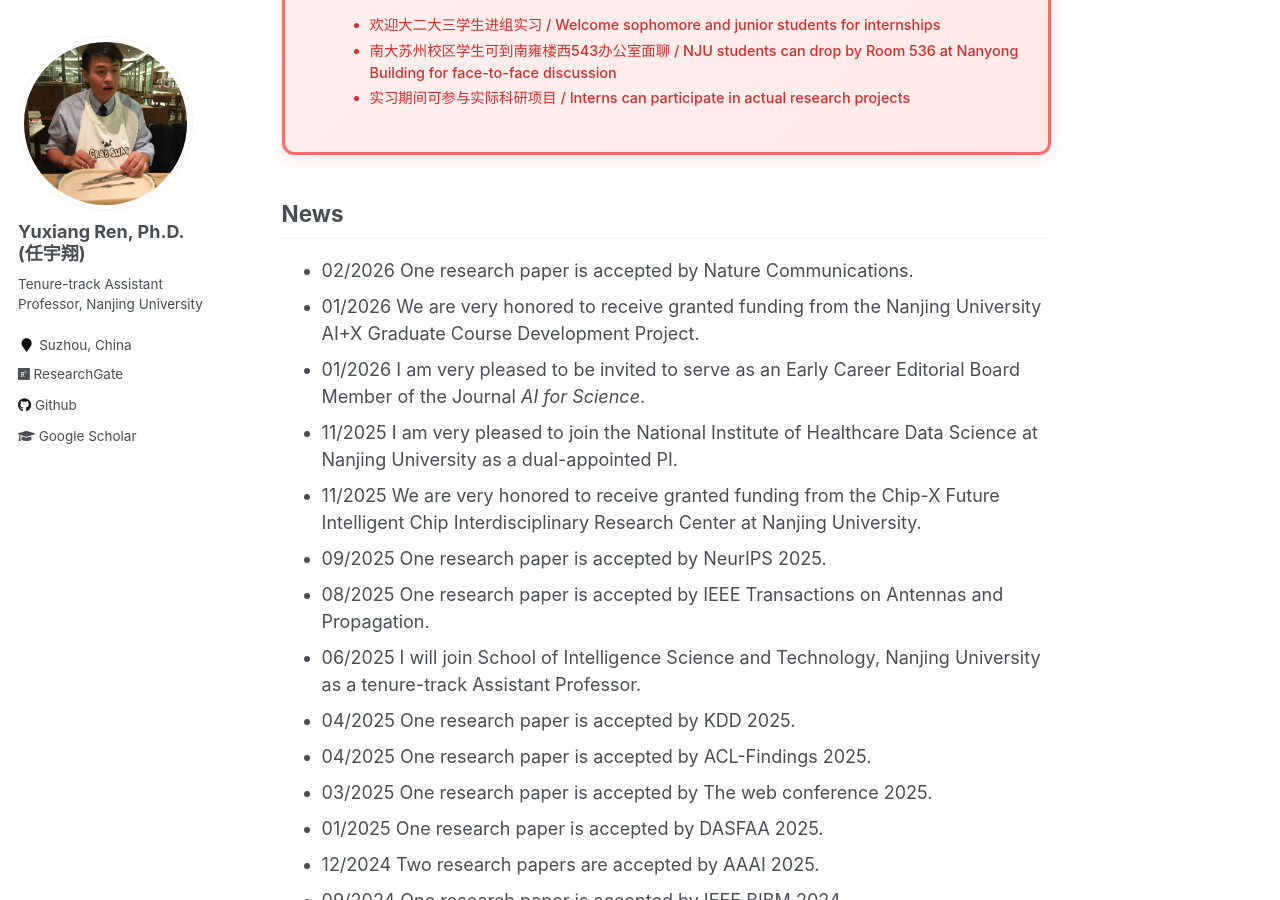
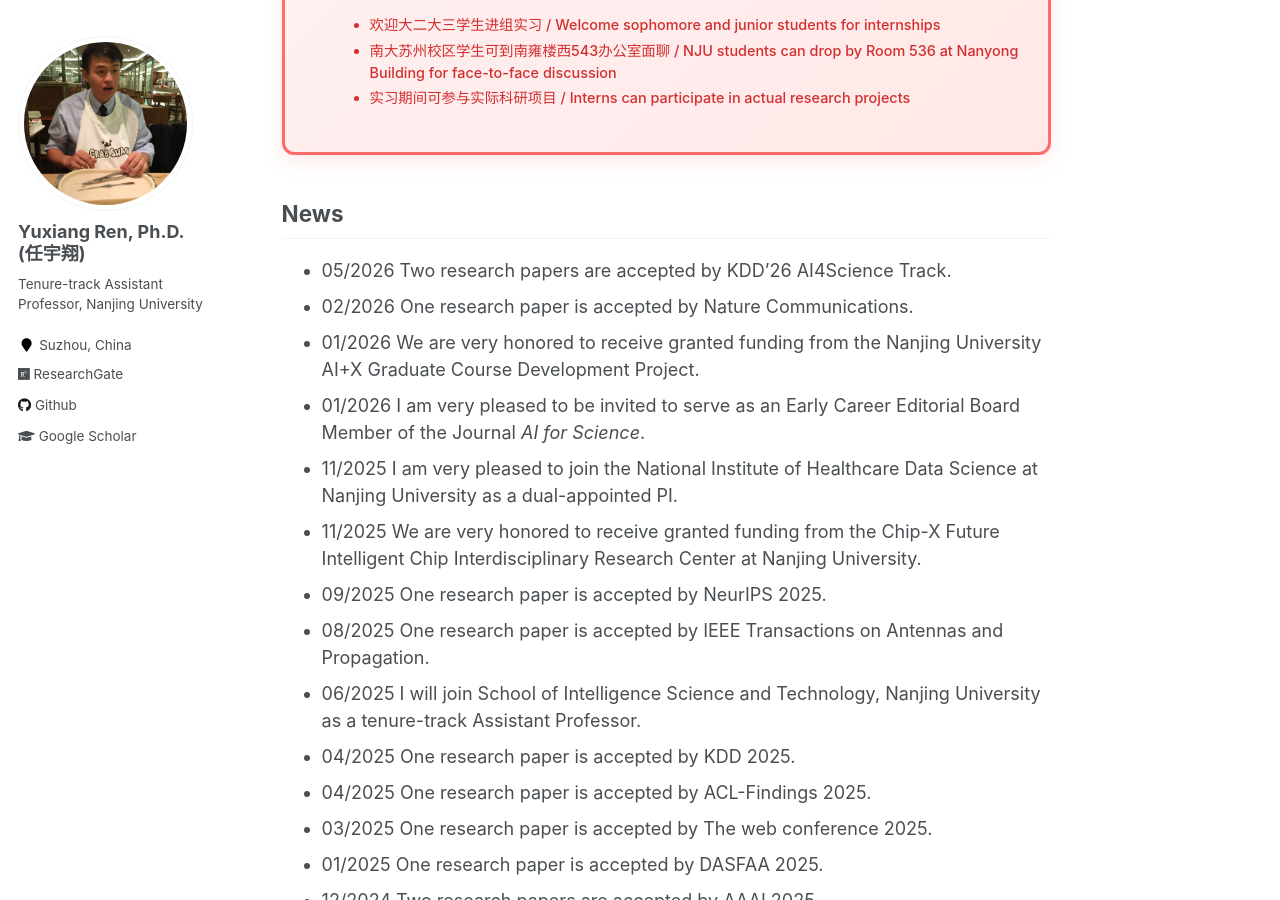
Before and after one commit to YuxiangRen/YuxiangRen.github.io, a Jekyll site: the page built from _pages/about.md, in a window 1280 px wide and 900 px high, scrolled down 1387 px. Built offline with Jekyll 4.4.1, drawn with Linux system fonts in a browser that asks for light colours.

Commit message:
2026-05-19

```diff
--- a/_pages/about.md
+++ b/_pages/about.md
@@ -62,6 +62,7 @@ My research interests primarily focus on AI4Science, Smart Grid Analytics, Multi
 
 News
 ------
+* 05/2026 Two research papers are accepted by KDD'26 AI4Science Track.
 * 02/2026 One research paper is accepted by Nature Communications.
 * 01/2026 We are very honored to receive granted funding from the Nanjing University AI+X Graduate Course Development Project.
 * 01/2026 I am very pleased to be invited to serve as an Early Career Editorial Board Member of the Journal *AI for Science*.
```
